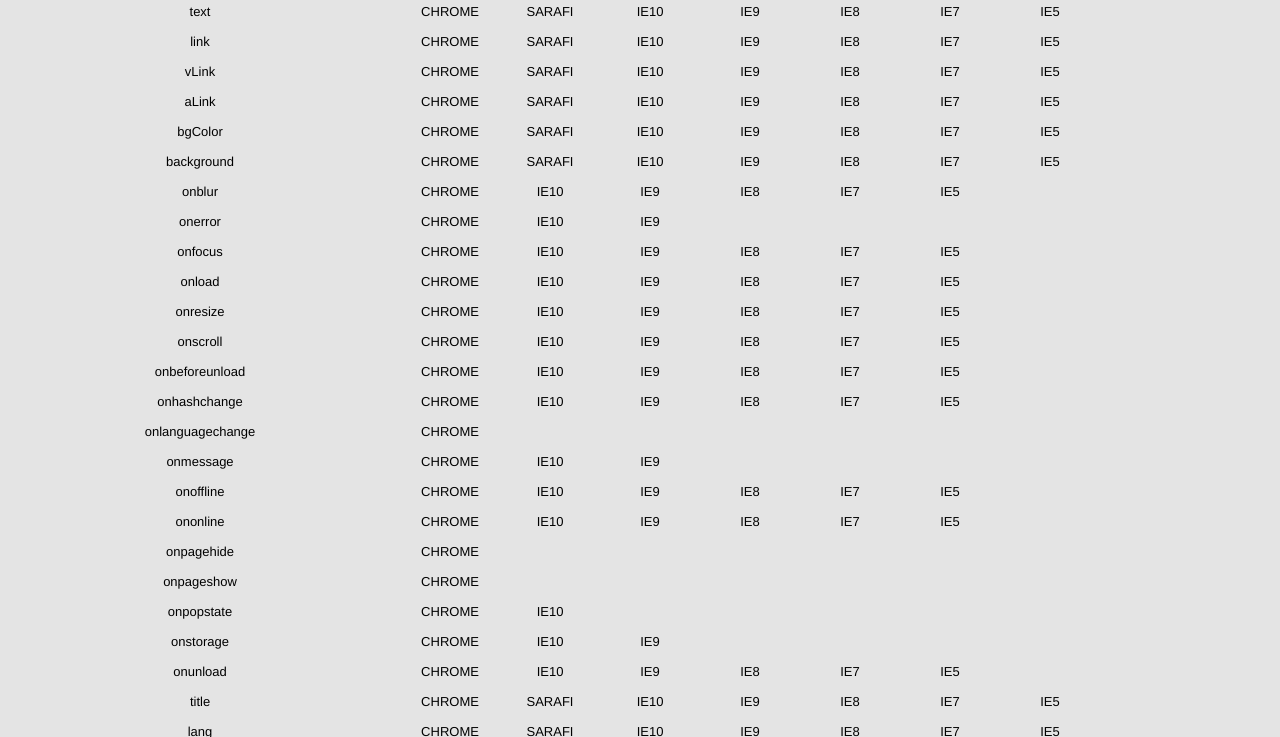
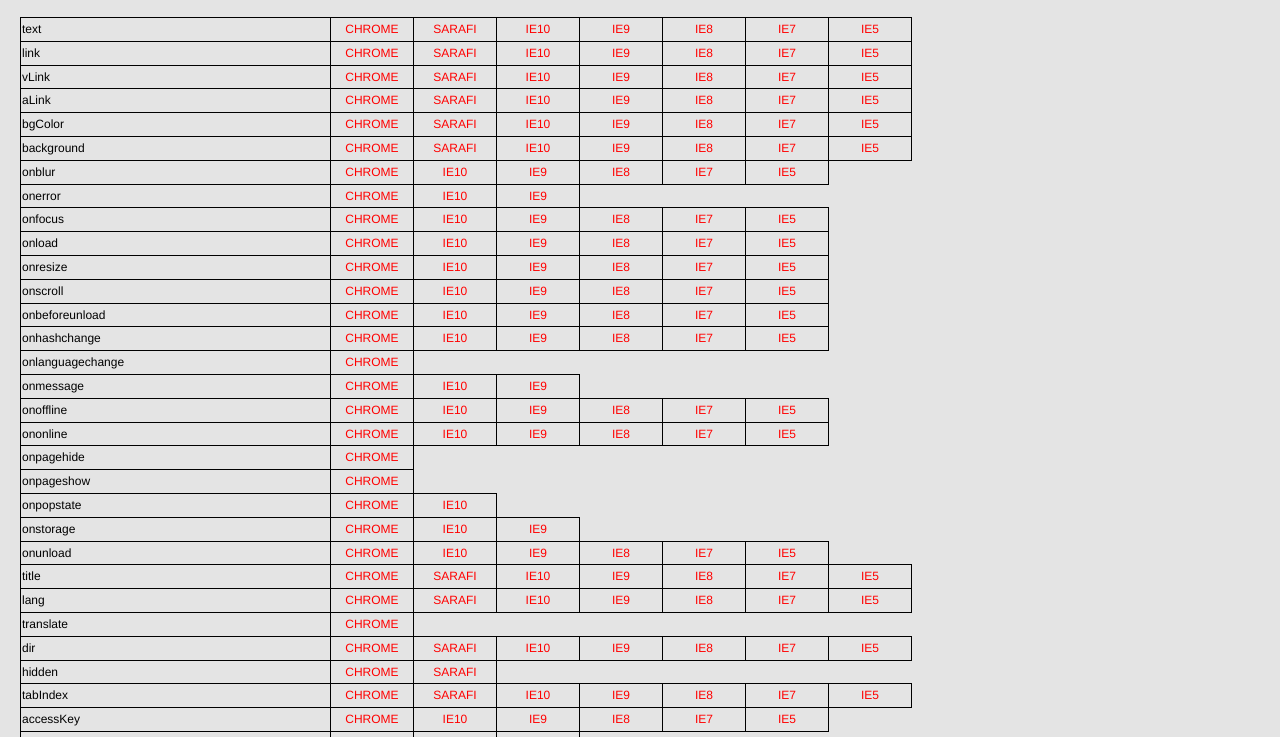
Before and after one commit to Jackey-Sparrow/jackey-sparrow.github.io, a website: page know-your-browser/index.html in a window 1280 px wide. Shown: the part 63-800 px from the top of the page. Drawn offline with Linux system fonts and the light colour scheme.

Commit message:
adjust style

```diff
--- a/know-your-browser/desktop/content/css/desktop.css
+++ b/know-your-browser/desktop/content/css/desktop.css
@@ -1,21 +1,17 @@
-.row {
-    width: 100%;
-    height: 30px;
-    overflow: hidden;
+table {
+    border-collapse: collapse;
+    border: none;
+    margin-left: 20px;
+    margin-top: 20px;
+    font-size: 12px;
 }
 
-.row .eventName {
-    width: 400px;
-    height: 30px;
-    float: left;
-    text-align: center;
-    line-height: 30px;
+td {
+    border: solid #000 1px;
+    min-width: 80px;
 }
 
-.row .browserName {
-    width: 100px;
-    height: 30px;
-    float: left;
+.browser {
+    color: red;
     text-align: center;
-    line-height: 30px;
 }
--- a/know-your-browser/desktop/controllers/desktop-controller.js
+++ b/know-your-browser/desktop/controllers/desktop-controller.js
@@ -10,6 +10,6 @@
                 $scope.name = 'desktop';
 
                 $scope.collection = desktopDataService.getCollection();
-                //console.table($scope.collection);
+                console.table($scope.collection);
             }]);
 })(angular);
--- a/know-your-browser/desktop/directives/bom-in-body.js
+++ b/know-your-browser/desktop/directives/bom-in-body.js
@@ -13,18 +13,19 @@
                 },
                 link: function (scope, element, attr) {
                     console.log(scope);
-                    var html = '<div>';
+                    var html = '<table>';
                     for (var item in scope.collection) {
                         var list = scope.collection[item];
-                        html += '<div class="row">'
-                        html += '<div class="eventName">';
+                        html += '<tr>'
+                        html += '<td>';
                         html += item;
-                        html += '</div>';
+                        html += '</td>';
                         list.forEach(function (browser) {
-                            html += '<div class="browserName">' + browser + '</div>'
+                            html += '<td class="browser">' + browser + '</td>'
                         });
-                        html += '</div>';
+                        html += '</tr>';
                     }
+                    html+='</table>';
 
                     element.append($compile(html)(scope));
 
@@ -32,15 +33,4 @@
             };
         }]);
 
-    angular.module('desktop').directive('bomInBodyBrowser', [function () {
-        return {
-            restrict: 'A',
-            scope: {
-                list: '='
-            },
-            link: function (scope, element) {
-                console.log(scope);
-            }
-        };
-    }]);
 })(angular);
```
